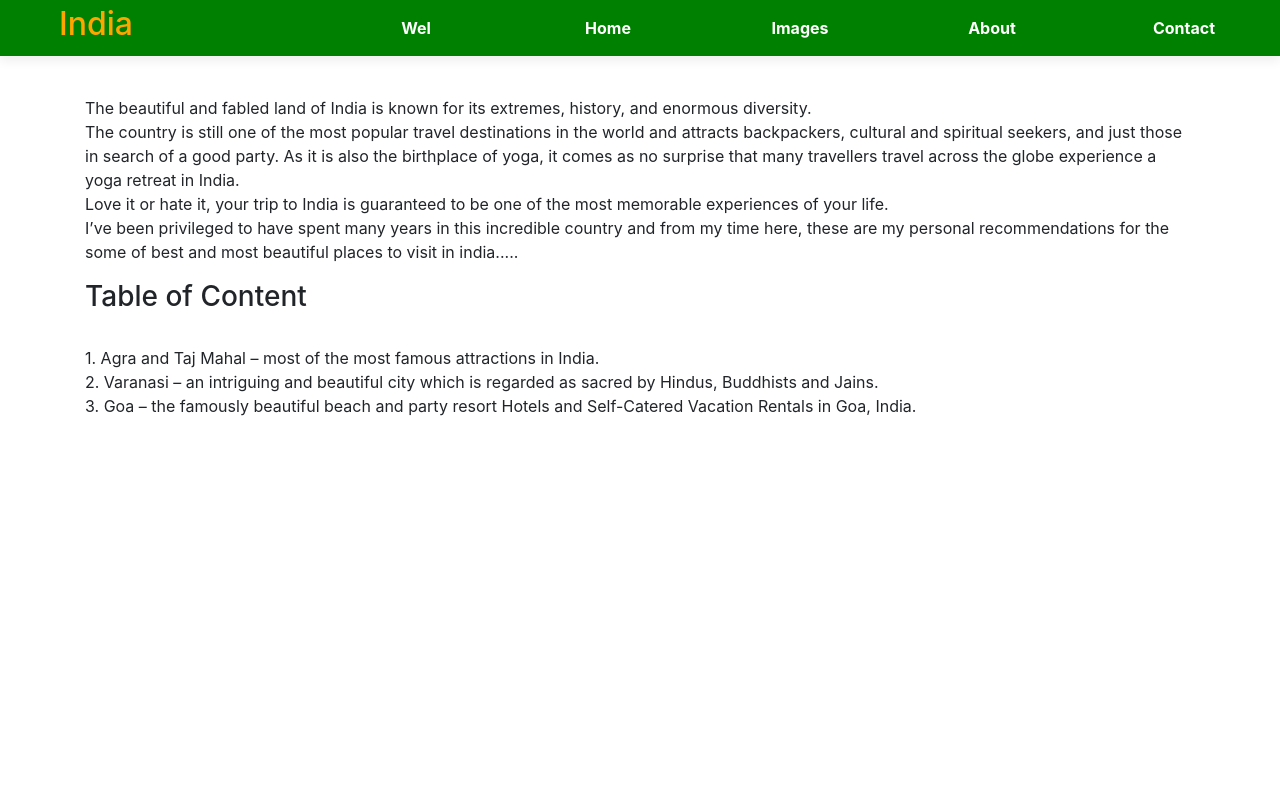
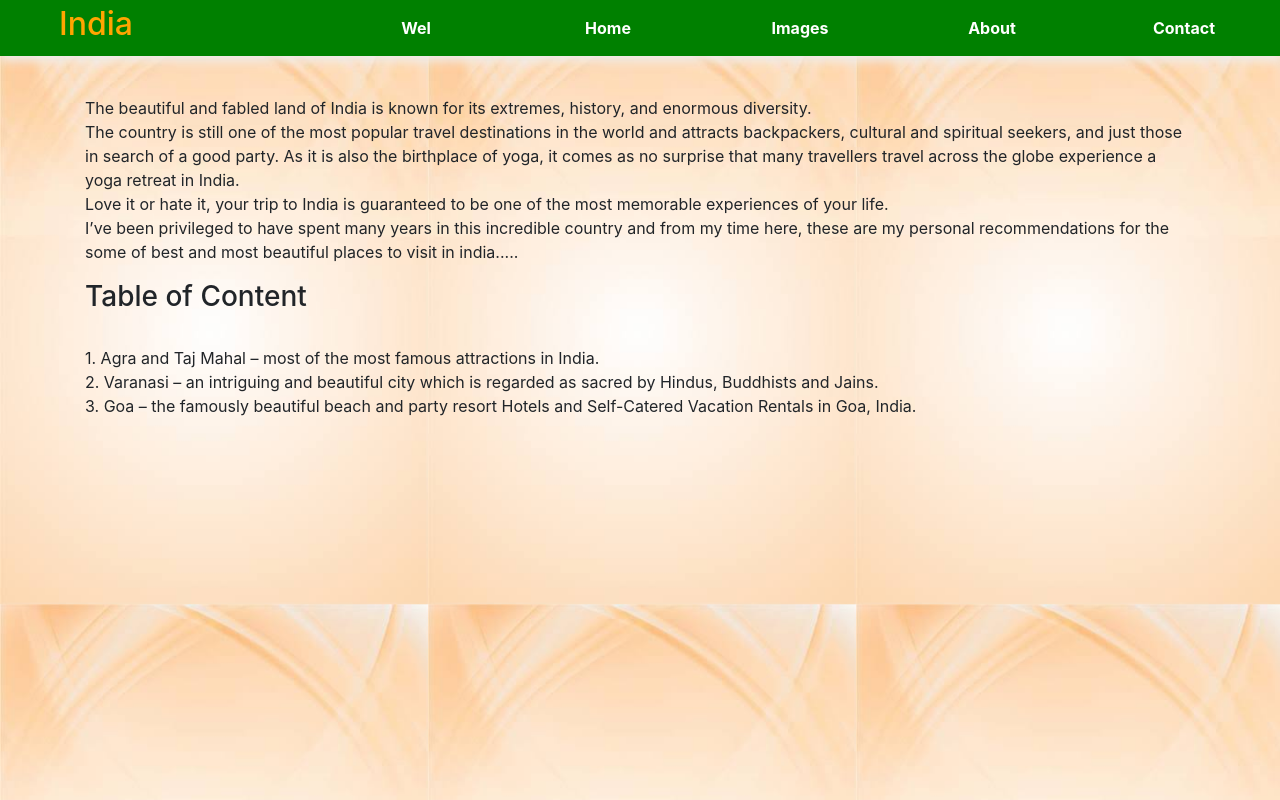
Before and after one commit to lavudyanavyabharathi98/navya, a plain HTML site: page index.html in a window 1280 px wide. Drawn offline with nearby package versions, Linux system fonts and the light colour scheme.

Commit message:
Uploaded

```diff
--- a/index.css
+++ b/index.css
@@ -5,7 +5,7 @@
 
 }
 body {
-  background-image: url("Images//images (2).jpeg");
+  background-image: url("images (2).jpeg");
 
   background-size: 428px;
   background-repeat: repeat;
```
